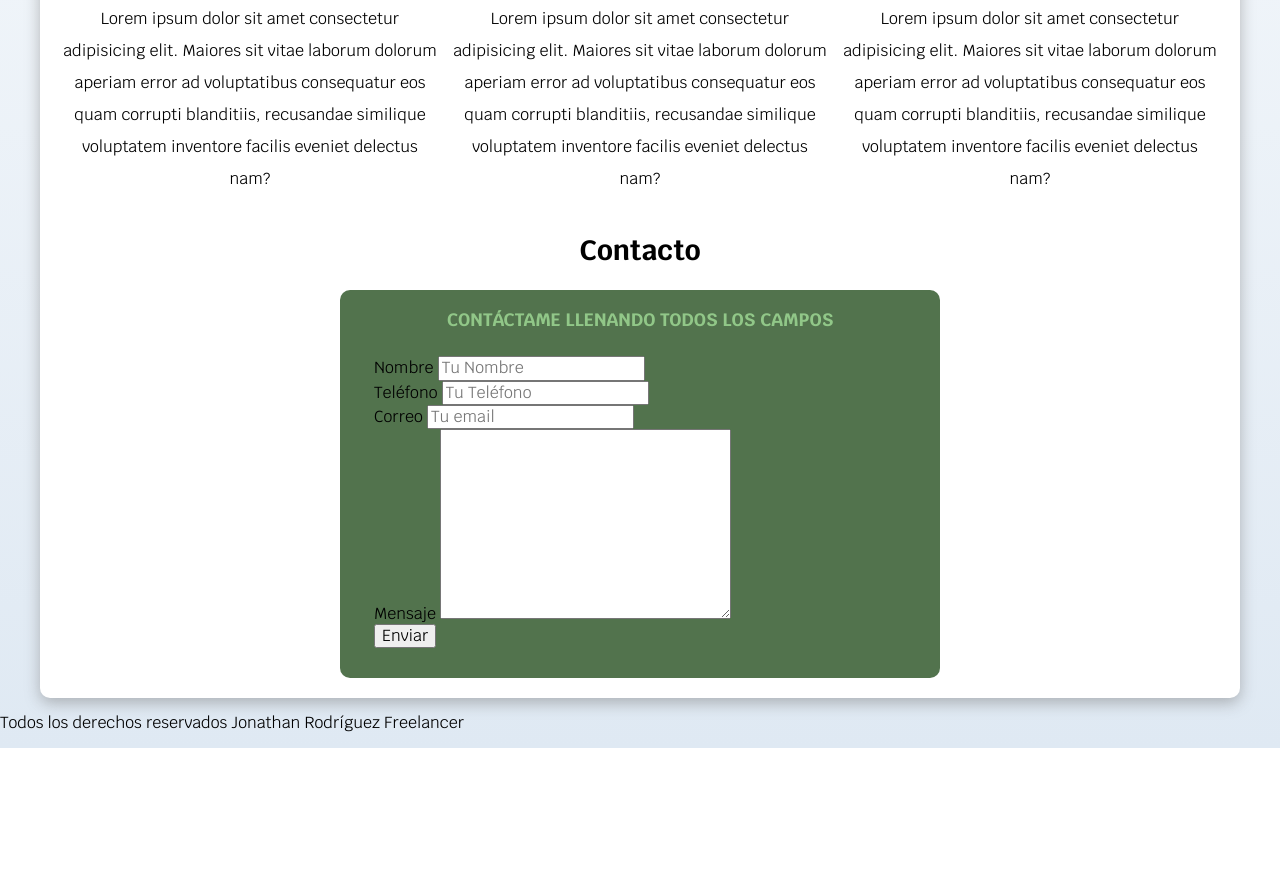
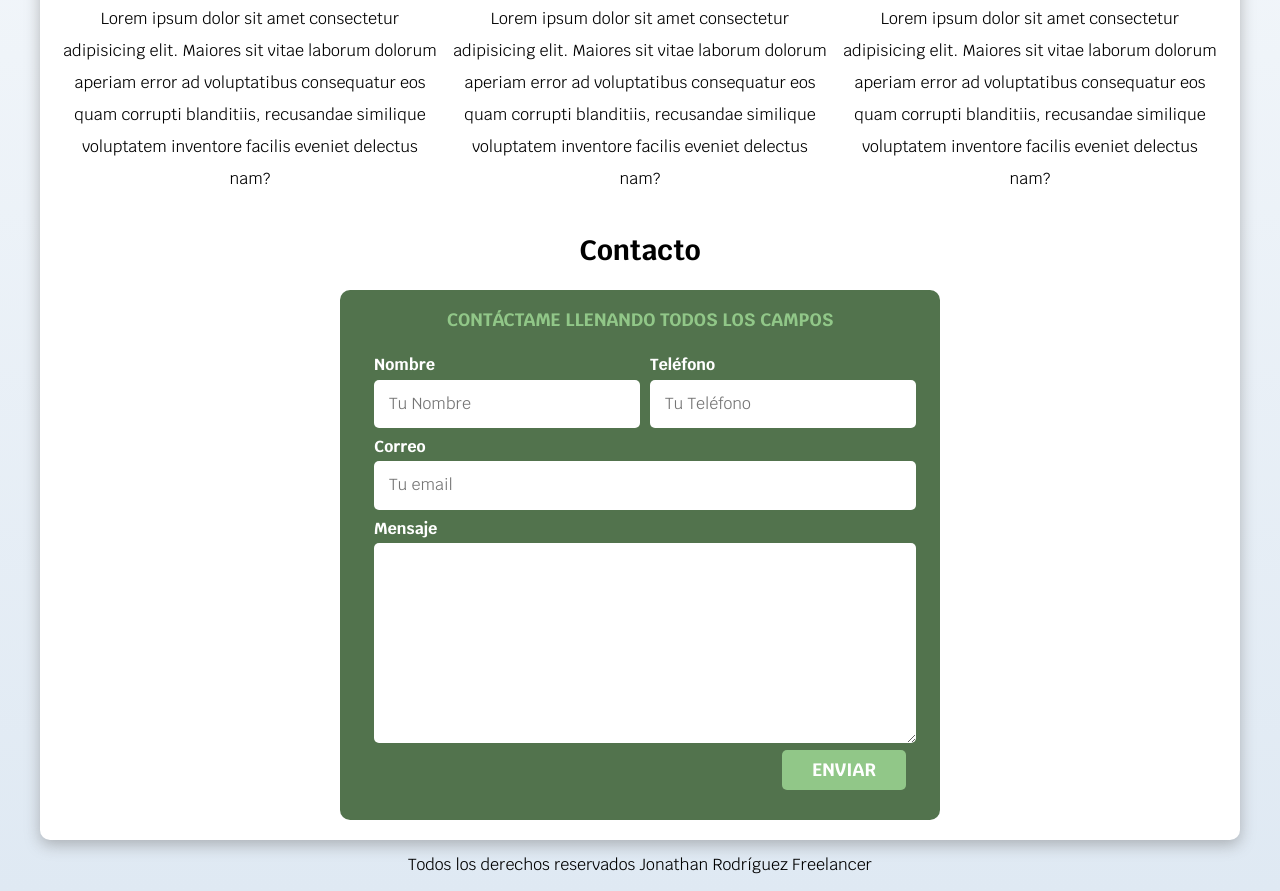
Before and after one commit to Jonicato/portfolioFree, a plain HTML site: page index.html in a window 1280 px wide. Shown: the part 780-1671 px from the top of the page. Before the commit the page ends 1528 px from the top, so only its background shows below. Drawn offline with Linux system fonts and the light colour scheme.

Commit message:
Landing page freelancer terminada

```diff
--- a/css/styles.css
+++ b/css/styles.css
@@ -12,6 +12,14 @@
 html {
     font-size: 62.5%;
     box-sizing: border-box; /* Box-model hack */
+    scroll-snap-type: y mandatory;
+}
+
+.services,
+.main-navigation,
+.form {
+    scroll-snap-align: center;
+    scroll-snap-stop: always;
 }
 
 *, *:before, *:after {
@@ -34,7 +42,7 @@ body {
     background-color: var(--verdeOscuro);
     color: var(--blanco);
     padding: 1rem 3rem;
-    margin-top: 1rem;
+    margin-top: 1.5rem;
     font-size: 1.8rem;
     text-decoration: none;
     text-transform: uppercase;
@@ -42,12 +50,18 @@ body {
     border-radius: .5rem;
     width: 90%;
     text-align: center;
+    border: none;
 }
 
 @media (min-width: 768px) {
     .button {
         width: auto;
+        margin-top: 3rem;
     }
+}
+
+.button:hover {
+    cursor: pointer;
 }
 
 .shadow {
@@ -77,7 +91,26 @@ h1, h2, h3 {
 /* Titles */
 .title span {
     font-size: 2rem;
-    color: var(--verdePrimario);
+}
+
+/* Utilities */
+.w-sm-100 {
+    width: 100%;
+    background-color: var(--verdePrimario);
+}
+
+@media (min-width: 768px) {
+    .w-sm-100 {
+        width: auto;
+    }
+}
+
+.flex {
+    display: flex;
+}
+
+.right-align {
+    justify-content: flex-end;
 }
 
 /* Main navigation */
@@ -201,3 +234,44 @@ h1, h2, h3 {
     margin-bottom: 2rem;
     color: var(--verdePrimario);
 }
+
+@media (min-width: 768px) {
+    .container-fields {
+        display: grid;
+        grid-template-columns: 50% 50%;
+        grid-template-rows: auto auto 20rem;
+        column-gap: 1rem;
+    }
+
+    .field:nth-child(3),
+    .field:nth-child(4) {
+        grid-column: 1 / 3;
+    }
+}
+
+.field {
+    margin-bottom: 1rem;
+}
+
+.field label {
+    color: var(--blanco);
+    font-weight: bold;
+    margin-bottom: .5rem;
+    display: block;
+}
+
+.field textarea {
+    height: 20rem;
+}
+
+.input-text {
+    width: 100%;
+    border: none;
+    padding: 1.5rem;
+    border-radius: .5rem;
+}
+
+/* Footer */
+.footer {
+    text-align: center;
+}
--- a/index.html
+++ b/index.html
@@ -33,7 +33,7 @@
         <div class="hero-content"">
             <h2>Diseño y Desarrollo Web <span>Freelancer</span></h2>
             <div class="location">
-                <svg xmlns="http://www.w3.org/2000/svg" class="icon icon-tabler icon-tabler-map-pin" width="88" height="88" viewBox="0 0 24 24" stroke-width="1.5" stroke="#91C788" fill="none" stroke-linecap="round" stroke-linejoin="round">
+                <svg xmlns="http://www.w3.org/2000/svg" class="icon icon-tabler icon-tabler-map-pin" width="88" height="88" viewBox="0 0 24 24" stroke-width="1.5" stroke="#52734D" fill="none" stroke-linecap="round" stroke-linejoin="round">
                     <path stroke="none" d="M0 0h24v24H0z" fill="none"/>
                     <circle cx="12" cy="11" r="3" />
                     <path d="M17.657 16.657l-4.243 4.243a2 2 0 0 1 -2.827 0l-4.244 -4.243a8 8 0 1 1 11.314 0z" />
@@ -109,31 +109,31 @@
                         <div class="container-fields">
                             <div class="field">
                                 <label for="">Nombre</label>
-                                <input type="text" placeholder="Tu Nombre" />
+                                <input class="input-text" type="text" placeholder="Tu Nombre" />
                             </div>
                             <div class="field">
                                 <label for="">Teléfono</label>
-                                <input type="tel" placeholder="Tu Teléfono" />
+                                <input class="input-text" type="tel" placeholder="Tu Teléfono" />
                             </div>
                             <div class="field">
                                 <label for="">Correo</label>
-                                <input type="email" placeholder="Tu email" />
+                                <input class="input-text" type="email" placeholder="Tu email" />
                             </div>
                             <div class="field">
                                 <label for="">Mensaje</label>
-                                <textarea name="" id="" cols="30" rows="10"></textarea>
+                                <textarea  class="input-text" name="" id="" cols="30" rows="10"></textarea>
                             </div>
                         </div>
 
-                        <div>
-                            <input type="submit" value="Enviar" />
+                        <div class="right-align flex">
+                            <input class="button w-sm-100" type="submit" value="Enviar" />
                         </div>
                     </fieldset>
                 </form>
             </section>
     </main>
 
-    <footer>
+    <footer class="footer">
         <p>Todos los derechos reservados Jonathan Rodríguez Freelancer</p>
     </footer>
 </body>
```
